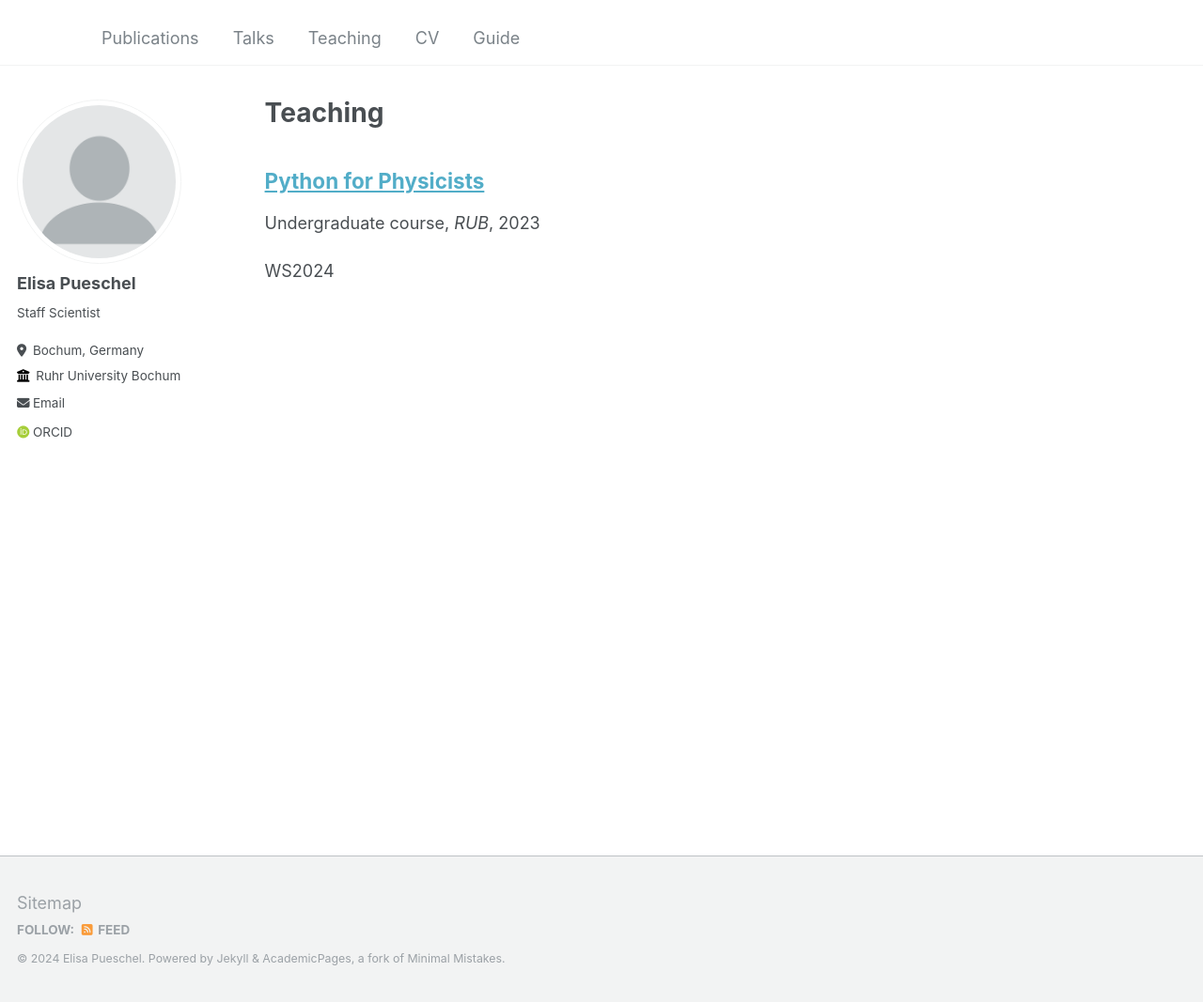
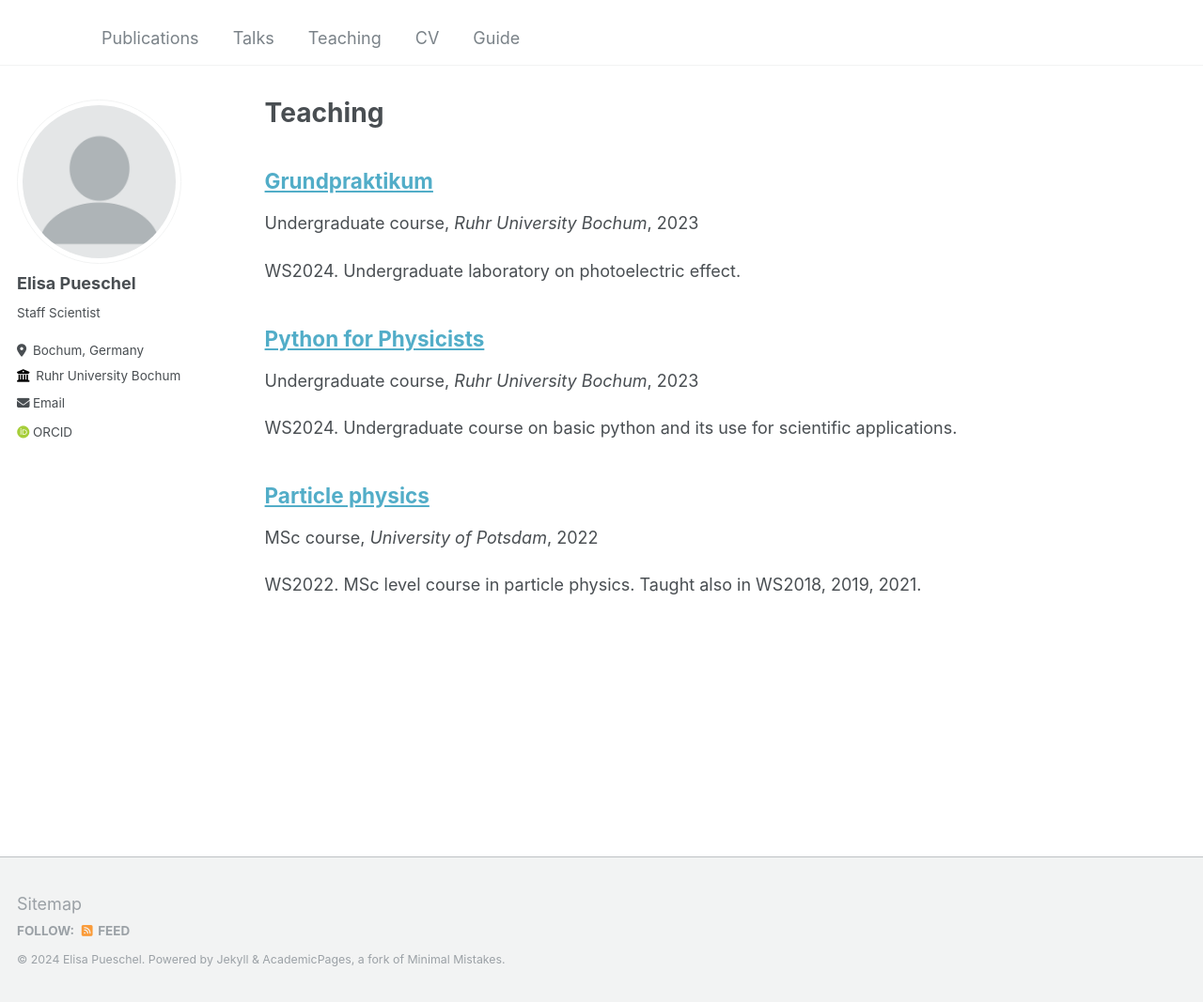
Before and after one commit to epuesche/epuesche.github.io, a Jekyll site: the page built from _pages/teaching.html, in a window 1280 px wide and 1067 px high. Shown: the whole window at 94% size. Built offline with Jekyll 4.4.1, drawn with Linux system fonts in a browser that asks for light colours; some web fonts are replaced.

Commit message:
teaching

```diff
--- /dev/null
+++ b/_teaching/2022-fall-teaching.md
@@ -0,0 +1,11 @@
+---
+title: "Particle physics"
+collection: teaching
+type: "MSc course"
+permalink: /teaching/2022-fall-teaching
+venue: "University of Potsdam"
+date: 2022-10-4
+location: "Golm, Germany"
+---
+
+WS2022. MSc level course in particle physics. Taught also in WS2018, 2019, 2021.
--- a/_teaching/2023-fall-teaching-1.md
+++ b/_teaching/2023-fall-teaching-1.md
@@ -3,9 +3,9 @@ title: "Python for Physicists"
 collection: teaching
 type: "Undergraduate course"
 permalink: /teaching/2023-fall-teaching-1
-venue: "RUB"
+venue: "Ruhr University Bochum"
 date: 2023-10-4
-location: "City, Country"
+location: "Bochum, Germany"
 ---
 
-WS2024
+WS2024. Undergraduate course on basic python and its use for scientific applications.
--- /dev/null
+++ b/_teaching/2023-fall-teaching-2.md
@@ -0,0 +1,11 @@
+---
+title: "Grundpraktikum"
+collection: teaching
+type: "Undergraduate course"
+permalink: /teaching/2023-fall-teaching-2
+venue: "Ruhr University Bochum"
+date: 2023-10-4
+location: "Bochum, Germany"
+---
+
+WS2024. Undergraduate laboratory on photoelectric effect.
```
